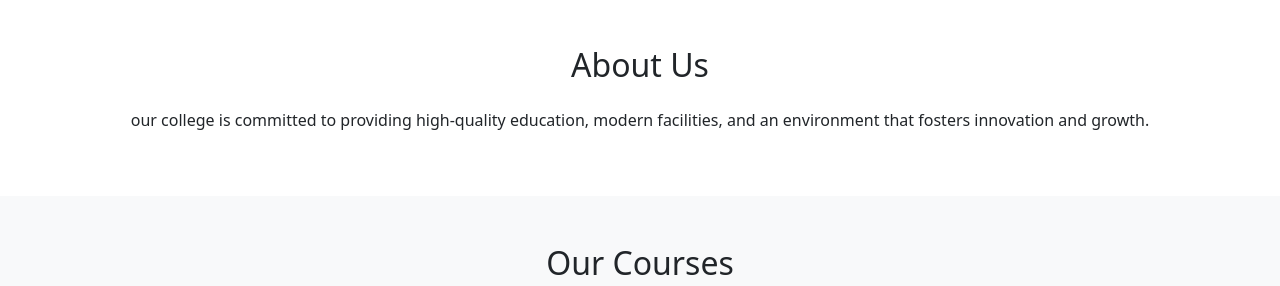
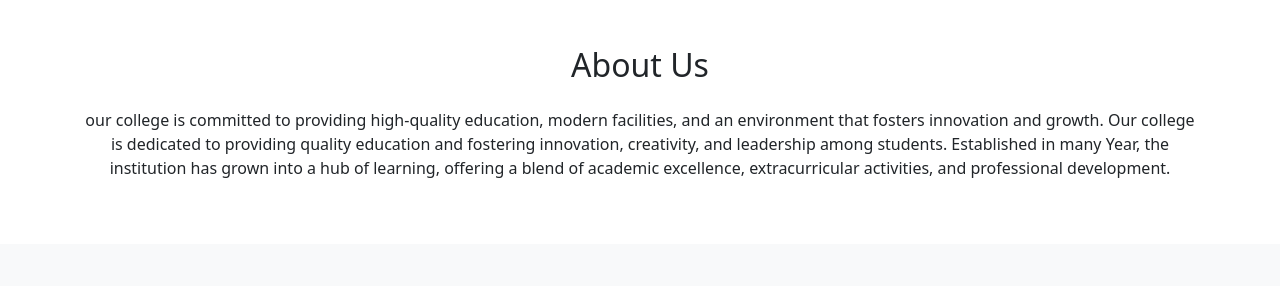
Before and after one commit to singhaman0006/c, a plain HTML site: page index.html in a window 1280 px wide. Shown: the part 1018-1304 px from the top of the page. Drawn offline with nearby package versions, Linux system fonts and the light colour scheme.

Commit message:
Update index.html

```diff
--- a/index.html
+++ b/index.html
@@ -3,7 +3,7 @@
 <head>
   <meta charset="UTF-8">
   <meta name="viewport" content="width=device-width, initial-scale=1.0">
-  <title>Pacific School of Engineering</title>
+  <title>my collage</title>
   <!-- Bootstrap CSS -->
   <link href="https://cdn.jsdelivr.net/npm/bootstrap@5.3.3/dist/css/bootstrap.min.css" rel="stylesheet">
   <!-- Custom CSS -->
@@ -69,8 +69,9 @@
     <div class="container">
       <h2 class="text-center mb-4">About Us</h2>
       <p class="text-center">
-        our college is committed to providing high-quality education,
+       our college is committed to providing high-quality education,
         modern facilities, and an environment that fosters innovation and growth.
+        Our college is dedicated to providing quality education and fostering innovation, creativity, and leadership among students. Established in many Year, the institution has grown into a hub of learning, offering a blend of academic excellence, extracurricular activities, and professional development.
       </p>
     </div>
   </section>
```
